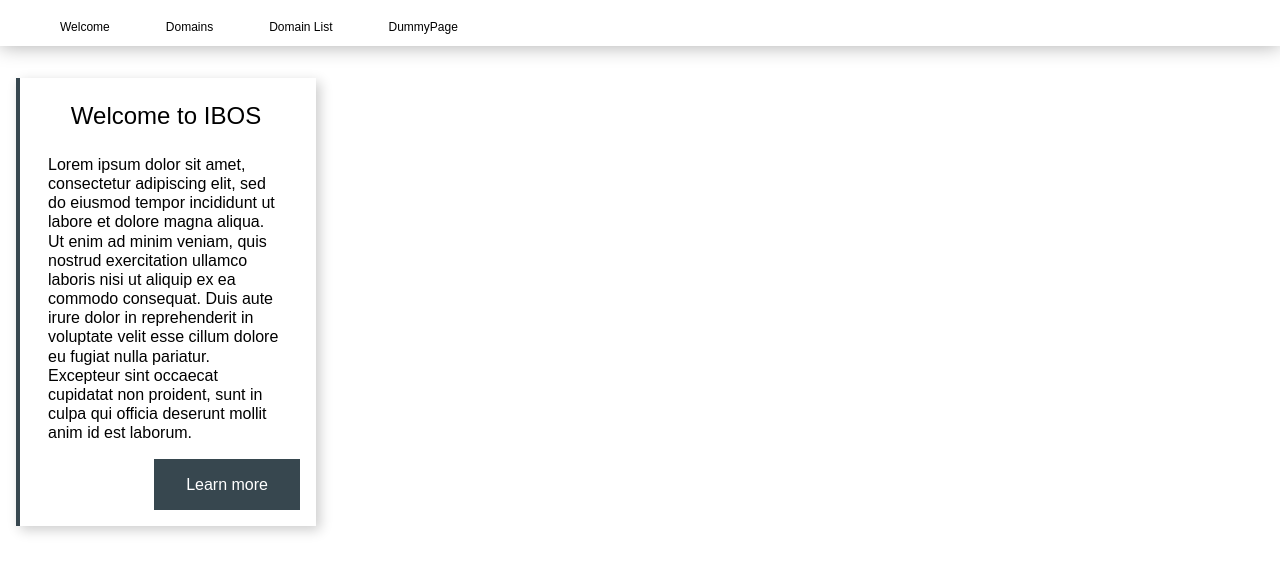
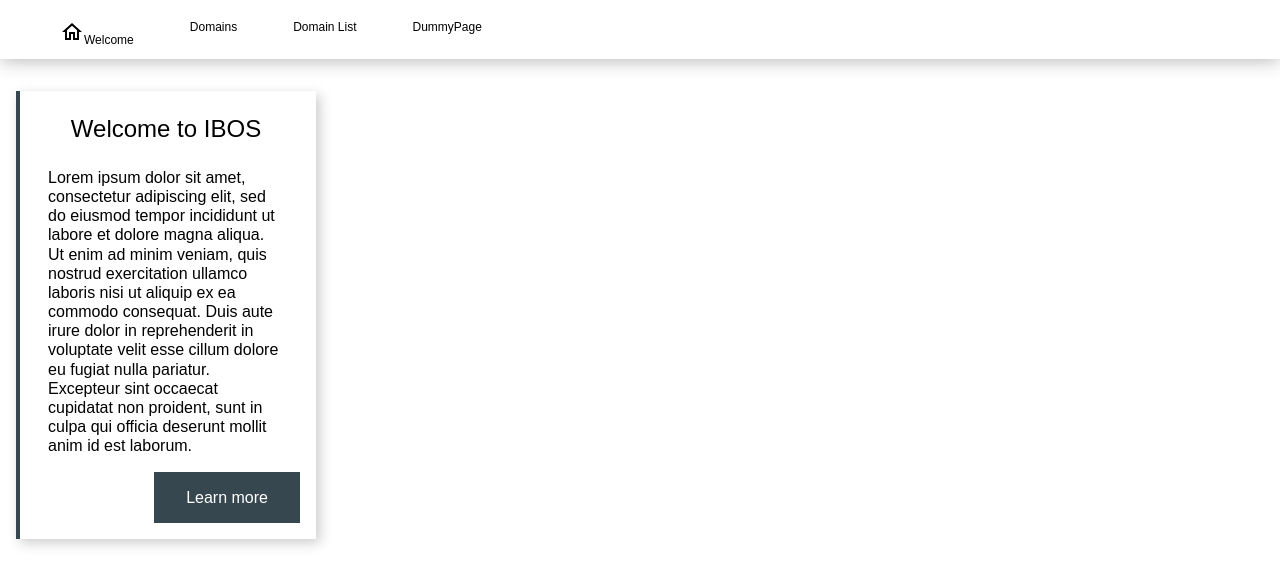
Before and after one commit to fromITzerotoIThero/IBOS, a React (Create React App) app: page / in a window 1280 px wide. Shown: the top 586 px of the page. Built offline with nearby package versions, Linux system fonts and the light colour scheme.

Commit message:
Adding HomePage icon to navbar

```diff
--- a/package.json
+++ b/package.json
@@ -3,6 +3,10 @@
   "version": "0.1.0",
   "private": true,
   "dependencies": {
+    "@emotion/react": "^11.10.5",
+    "@emotion/styled": "^11.10.5",
+    "@mui/icons-material": "^5.11.0",
+    "@mui/material": "^5.11.4",
     "@supabase/supabase-js": "^2.1.1",
     "@testing-library/jest-dom": "^5.16.5",
     "@testing-library/react": "^13.4.0",
--- a/src/components/Header/Header.jsx
+++ b/src/components/Header/Header.jsx
@@ -1,12 +1,13 @@
 import React from 'react';
 import styles from './Header.module.css';
 import { Link } from 'react-router-dom';
+import HomeOutlinedIcon from '@mui/icons-material/HomeOutlined';
 
 function Header() {
 
     return (
         <div className={styles.header}>
-            <Link to="/" className={styles.navbar__entry}>Welcome</Link>
+            <Link to="/" className={styles.navbar__entry}><span><HomeOutlinedIcon />Welcome</span></Link>
             <Link to="/domainsoverview" className={styles.navbar__entry}>Domains</Link>
             <Link to="/domainlist" className={styles.navbar__entry}>Domain List</Link>
             <Link to="/dummypage" className={styles.navbar__entry}>DummyPage</Link>
```
Also changed, not shown: 1 other file (tests, documents, lock files or other folders).
